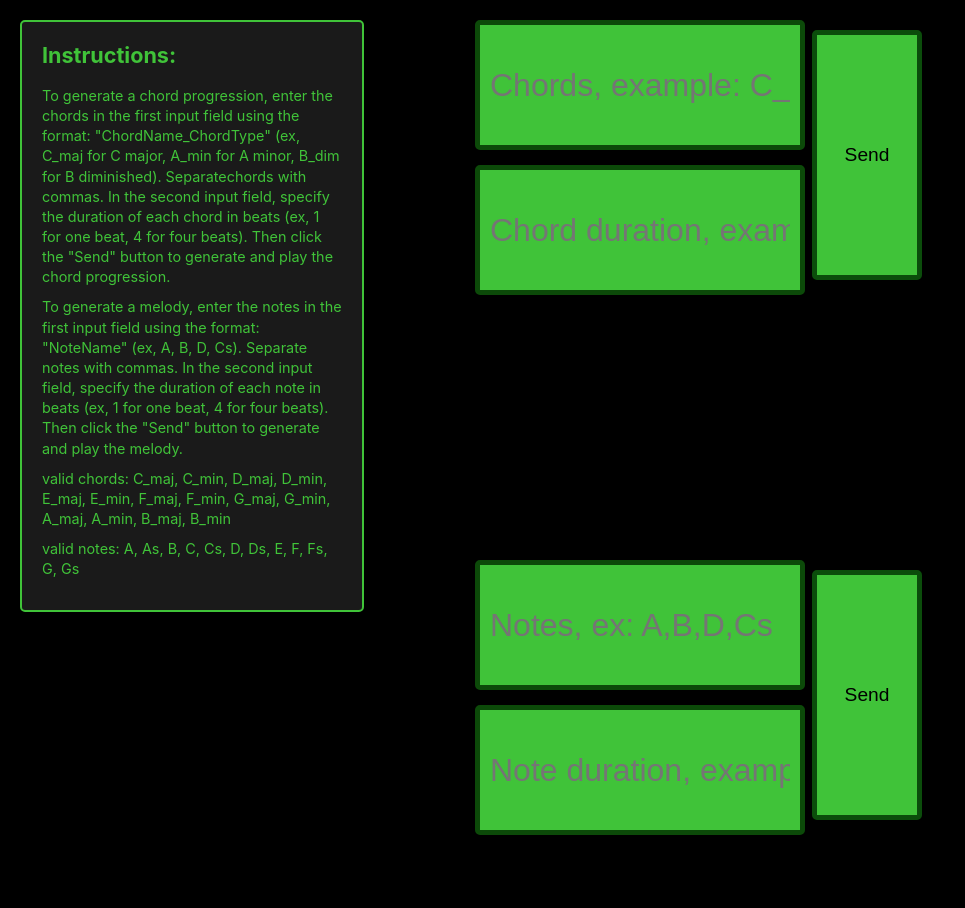
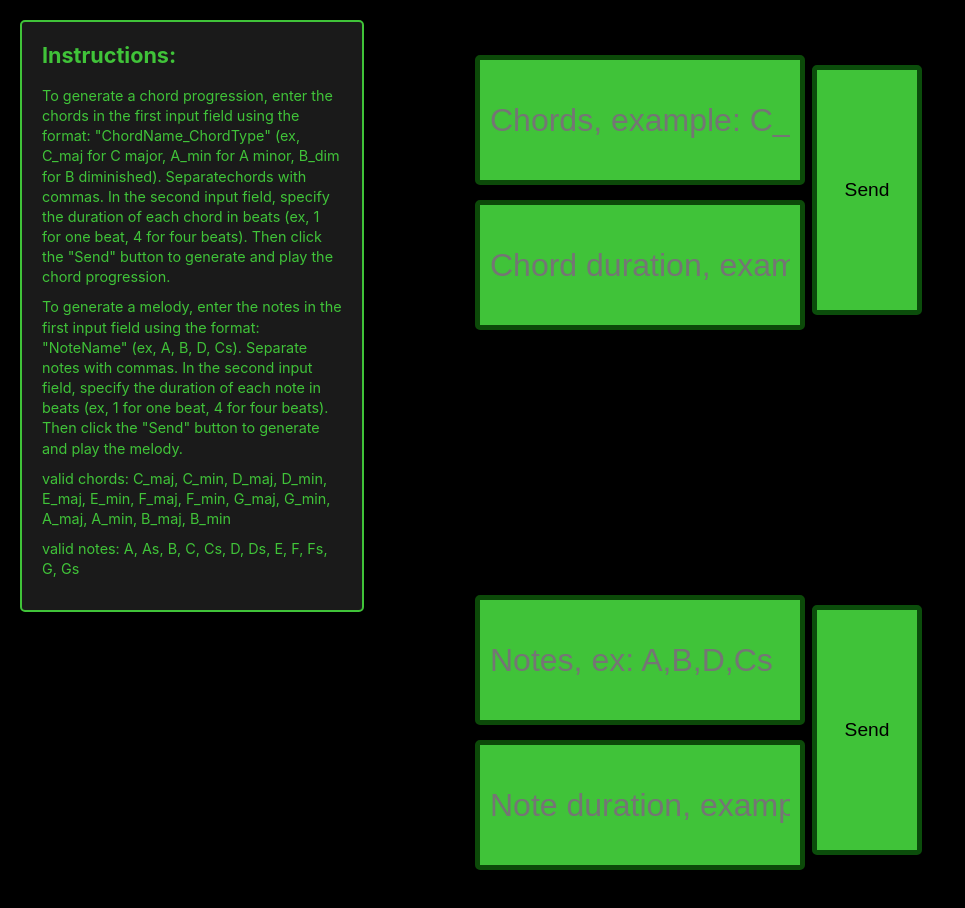
Before and after one commit to daniel-c-silva/SynthBridge, a React (Create React App) app in the folder frontend/: page / in a window 1280 px wide. Shown: the top 908 px of the page, without its empty margins (0-965 px from the left). Built offline with nearby package versions, Linux system fonts and the light colour scheme.

Commit message:
change css margin top

```diff
--- a/frontend/src/App.css
+++ b/frontend/src/App.css
@@ -30,7 +30,7 @@ body {
   flex-direction: column; /* This stacks them */
   align-items: center;    /* This centers them horizontally */
   gap: 15px;              /* This creates the space between them */
- margin-top: 50px;
+ margin-top: 120px;
 }
 
 /* Style the actual boxes */
```
